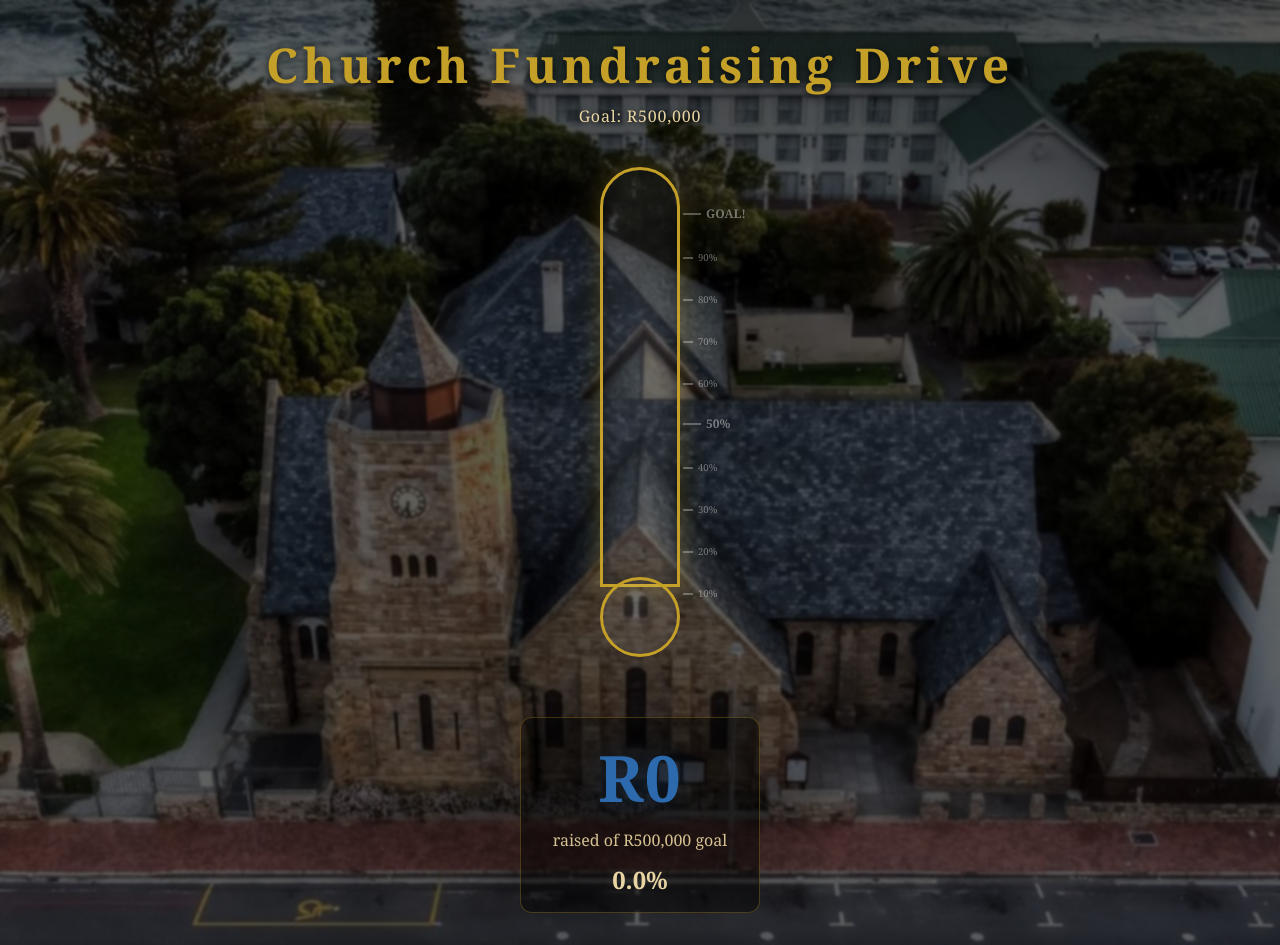
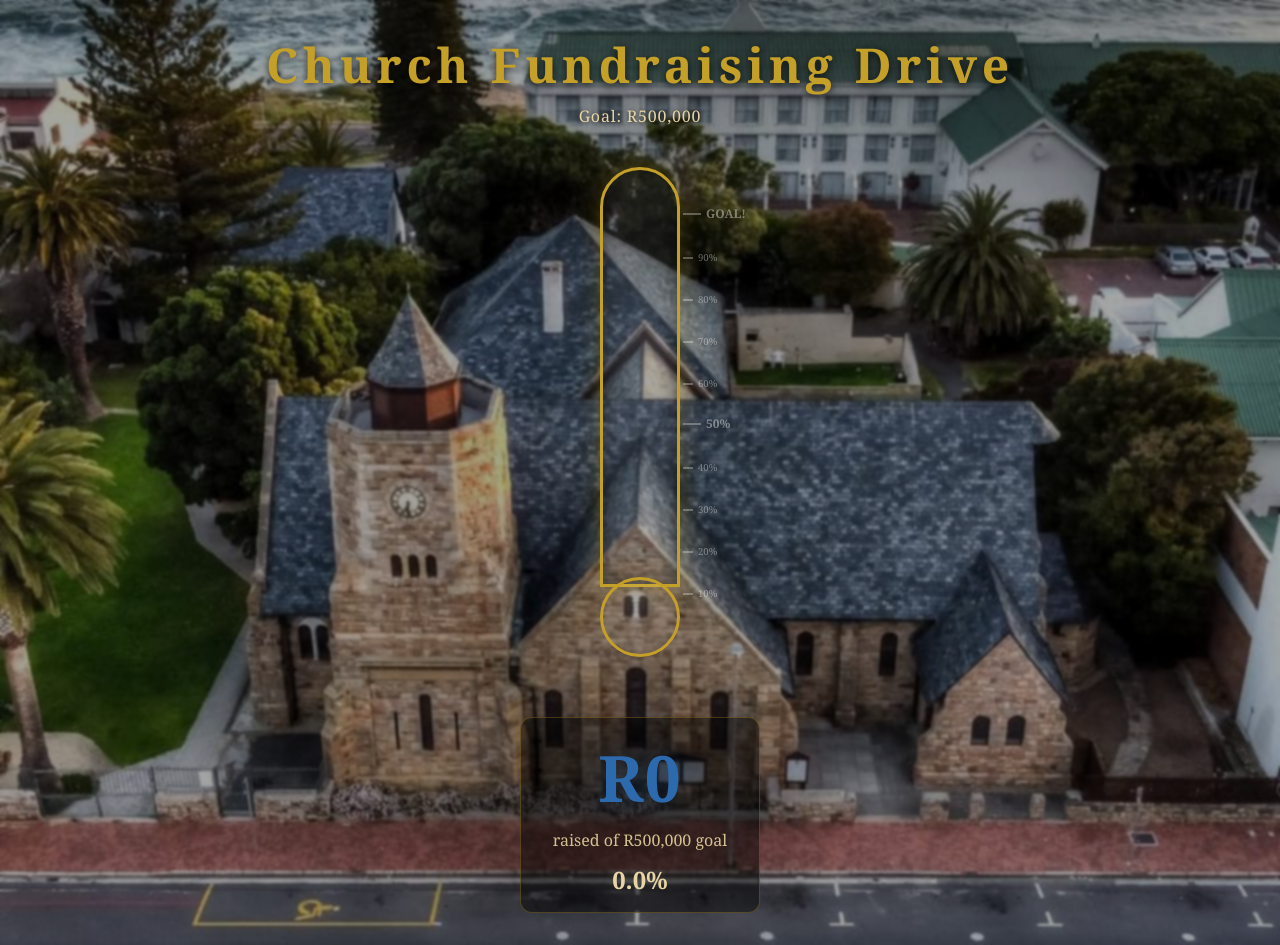
Before and after one commit to Morras917/church-barometer, a Next.js app: page / in a window 1280 px wide. Built offline with nearby package versions, Linux system fonts and the light colour scheme; no server answers; the database is empty.

Commit message:
Update page.tsx

```diff
--- a/app/page.tsx
+++ b/app/page.tsx
@@ -88,7 +88,7 @@ export default function Home() {
       {/* Dark overlay so text stays readable */}
       <div style={{
         position: 'absolute', inset: 0,
-        background: 'rgba(0, 0, 0, 0.62)',
+        background: 'rgba(0, 0, 0, 0.35)',
         backdropFilter: 'blur(1px)',
         zIndex: 0,
       }} />
```
